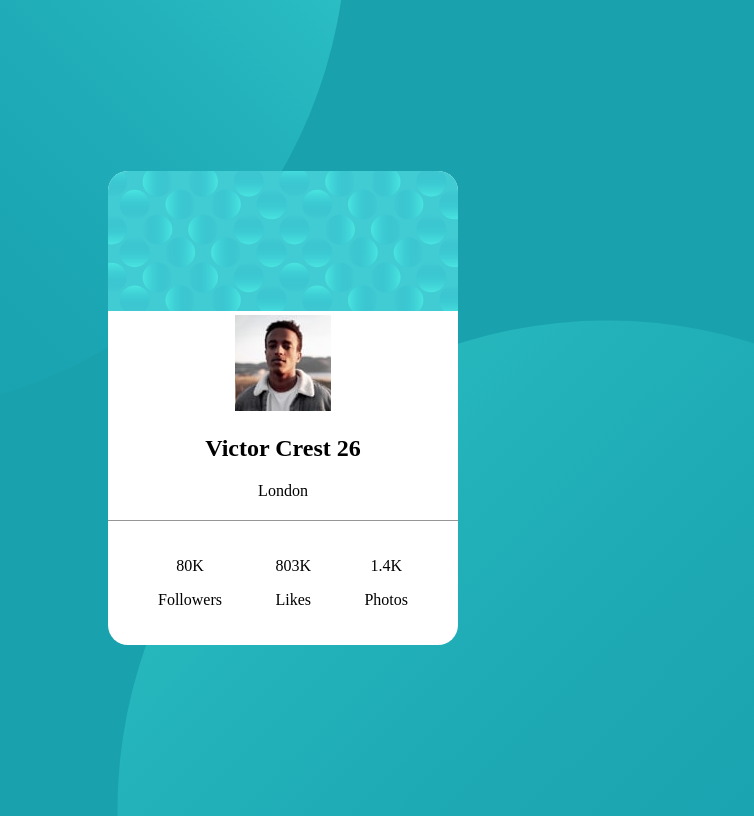
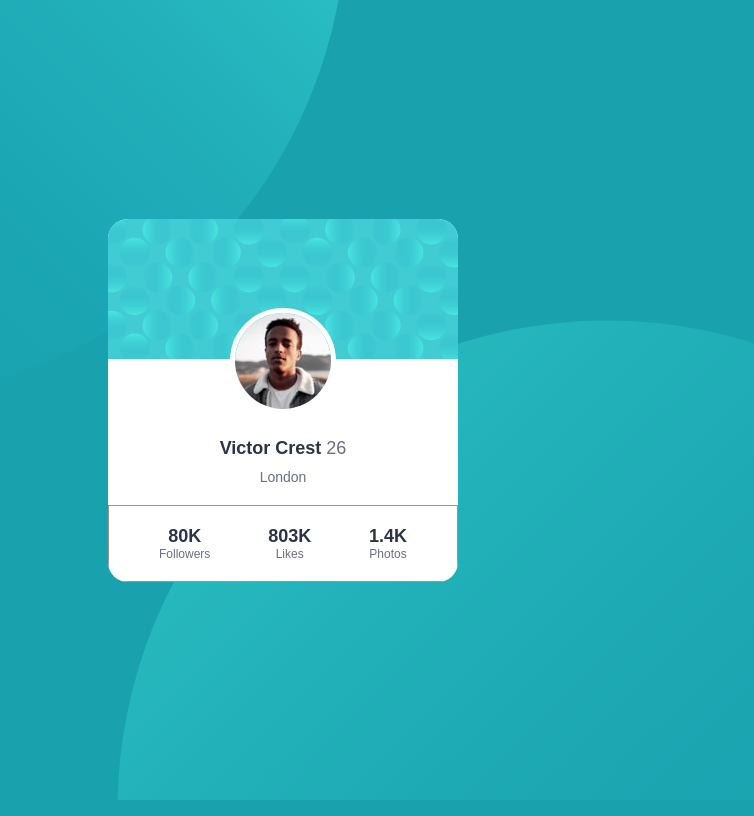
Before and after one commit to nellanjimms/Profile-Card, a plain HTML site: page DESIGN A/Index.html in a window 1280 px wide. Shown: the whole page, without its empty margins (357-1111 px from the left). Drawn offline with Linux system fonts and the light colour scheme; a web font is replaced by a local one.

Commit message:
Other stylings

```diff
--- a/DESIGN A/Index.html
+++ b/DESIGN A/Index.html
@@ -9,22 +9,22 @@
       <div class="main">
         <div class="card">
             <img src="/images/bg-pattern-card.svg">
-            <div class="profilePic">
+            <div>
               <img src="/images/image-victor.jpg" id="profile">
-              <h2>Victor Crest <span class="lightFont">26</span></h2>
+              <h2>Victor Crest <span>26</span></h2>
               <p class="lightFont">London</p>
-            <div class="statistics">
-              <div>
+            <div class="stats">
+              <div >
                 <p class="number">80K</p>
-                <p>Followers</p>
+                <p class="name">Followers</p>
               </div>
               <div>
                 <p class="number">803K</p>
-                <p>Likes</p>
+                <p class="name">Likes</p>
               </div>
-              <div class="stats">
-                <p class="num">1.4K</p>
-                <p>Photos</p>
+              <div>
+                <p class="number">1.4K</p>
+                <p class="name">Photos</p>
               </div>
             </div>
             </div>
--- a/DESIGN A/styles.css
+++ b/DESIGN A/styles.css
@@ -1,8 +1,12 @@
-@import url('https://fonts.googleapis.com/css2?family=Kumbh+Sans:wght@400;700&display=swap');
+@import url('https://fonts.google.com/specimen/Kumbh+Sans');
 * {
     box-sizing: border-box;
+    margin: 0px;
+    padding: 0px;
+
 }
 body {
+    font-family:'Kumbh Sans', sans-serif;
     background-color: hsl(185, 75%, 39%);
     min-height: 100vh;
     display: flex;
@@ -20,16 +24,50 @@ body {
     min-width: 350px;
     border-radius: 20px;
     overflow: hidden;
-
 }
 .card {
     background-color: white;
-
 }
-.statistics {
+#profile {
+    /*Image style by id selector*/
+    border-radius: 50%;
+    border:5px solid white;
+    margin-top: -55px;
+    margin-bottom: 20px;
+}
+h2 {
+    font-weight: 700;
+    color: hsl(229, 23%, 23%);
+    font-size: 18px;
+    margin-bottom: 10px;
+}
+span {
+    font-weight: 400;
+    color: hsl(227, 10%, 46%);
+    font-size: 18px;
+}
+.lightFont {
+    font-weight: 400;
+    color: hsl(227, 10%, 46%);
+    font-size: 14px;
+}
+.stats {
+    min-width: 350px;
     display: flex;
     justify-content: space-between;
+    border: 1px solid hsl(0, 0%, 59%);
     margin-top:20px;
     padding: 20px 50px;
-    border-top: 1px solid hsl(0, 0%, 59%);
 }
+.name {
+    font-weight: 400;
+    color: hsl(227, 10%, 46%);
+    font-size: 12px;
+    margin-top: 0px;}
+
+
+.number {
+    font-weight: 700;
+    color: hsl(229, 23%, 23%);
+    font-size: 18px;
+}
```
